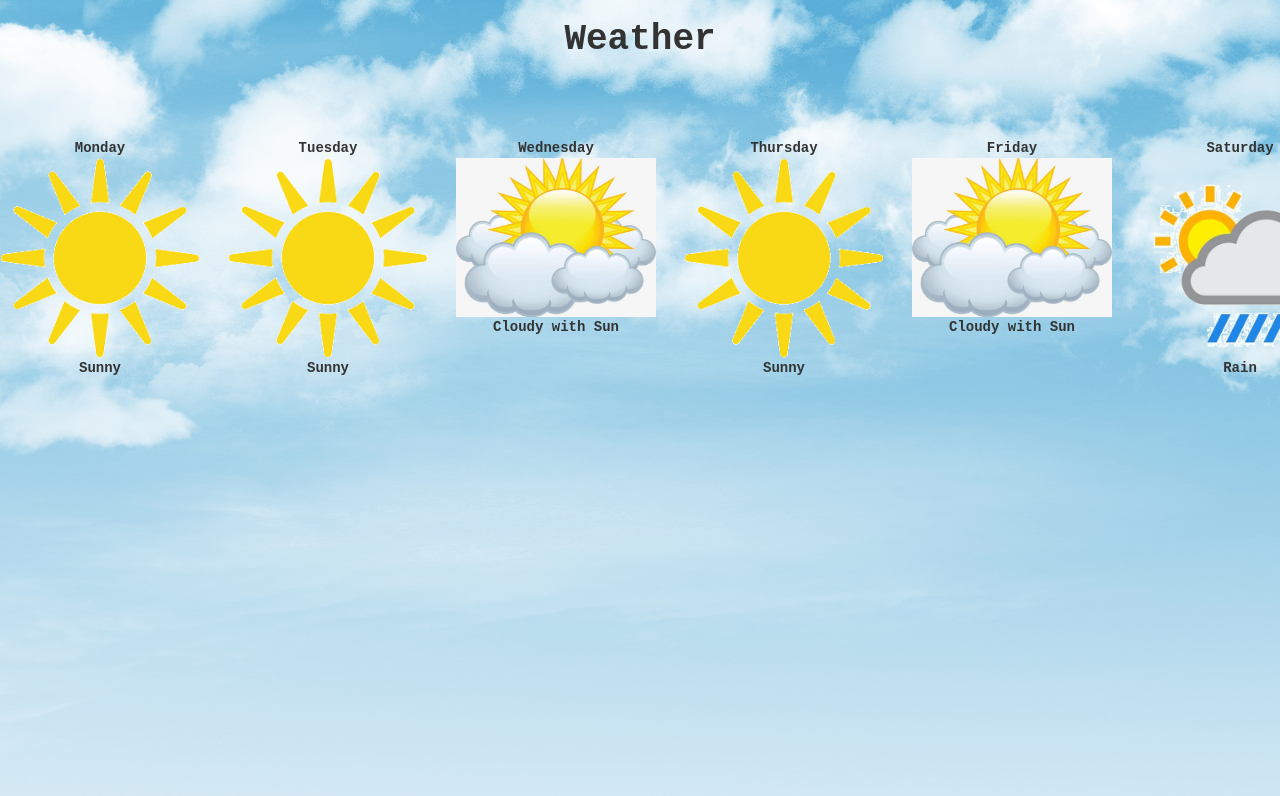
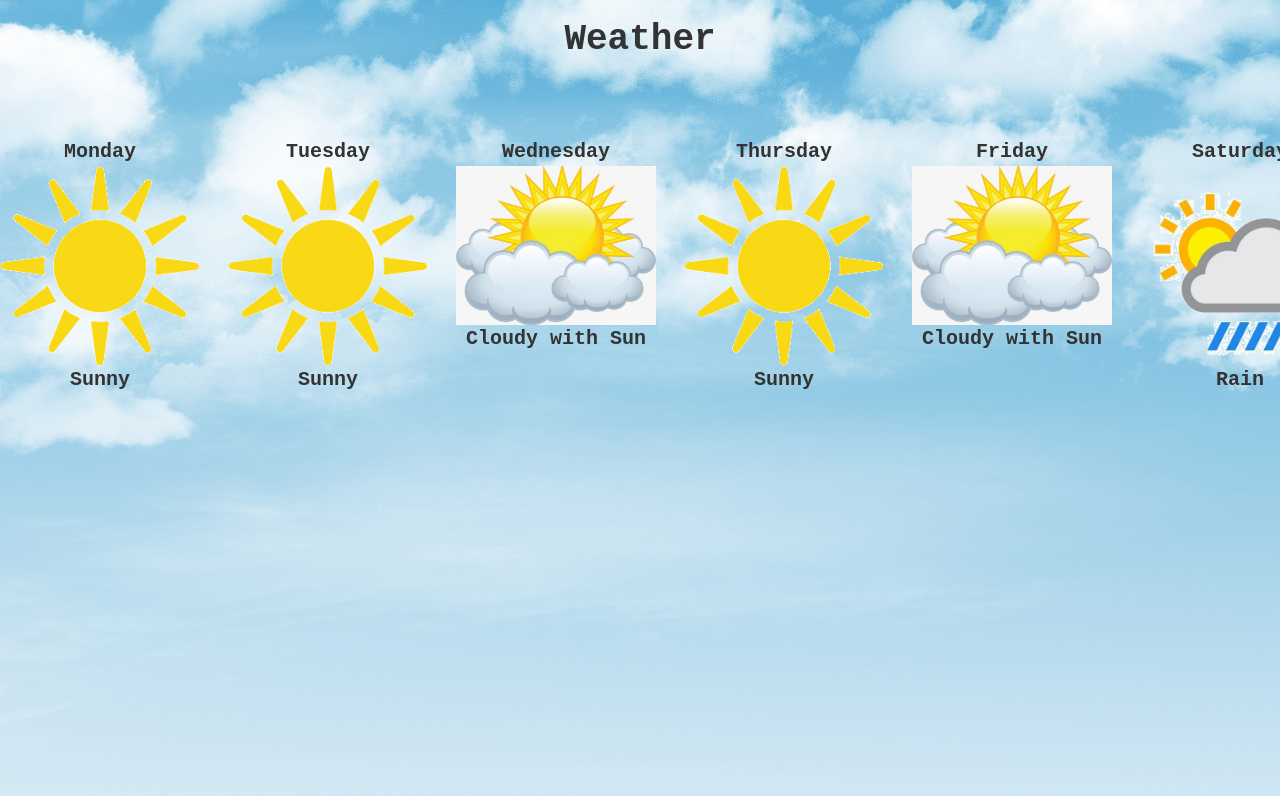
Before and after one commit to TiffanyJan/Weather, a React (Create React App) app: page / in a window 1280 px wide. Shown: the top 796 px of the page. Built offline with nearby package versions, Linux system fonts and the light colour scheme; no server answers.

Commit message:
change font sizing

```diff
--- a/src/App.css
+++ b/src/App.css
@@ -19,6 +19,8 @@ body {
   font-family: "Courier New" !important;
   font-weight: 600 !important;
   text-align: center;
+  font-size:20px
+
 }
 
 .container {
```
